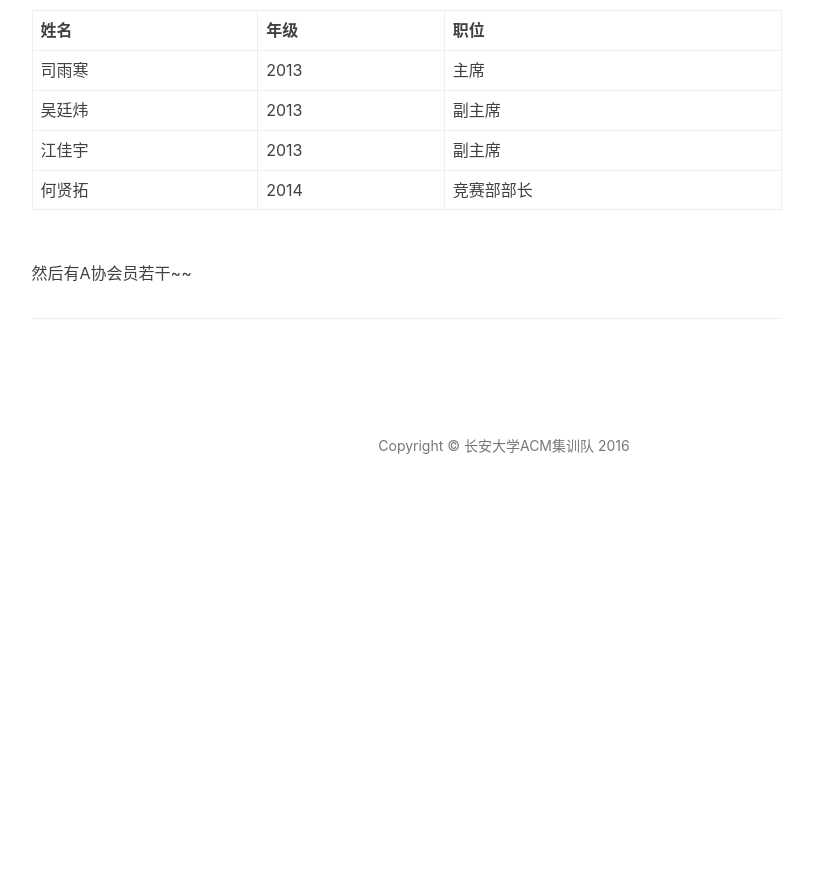
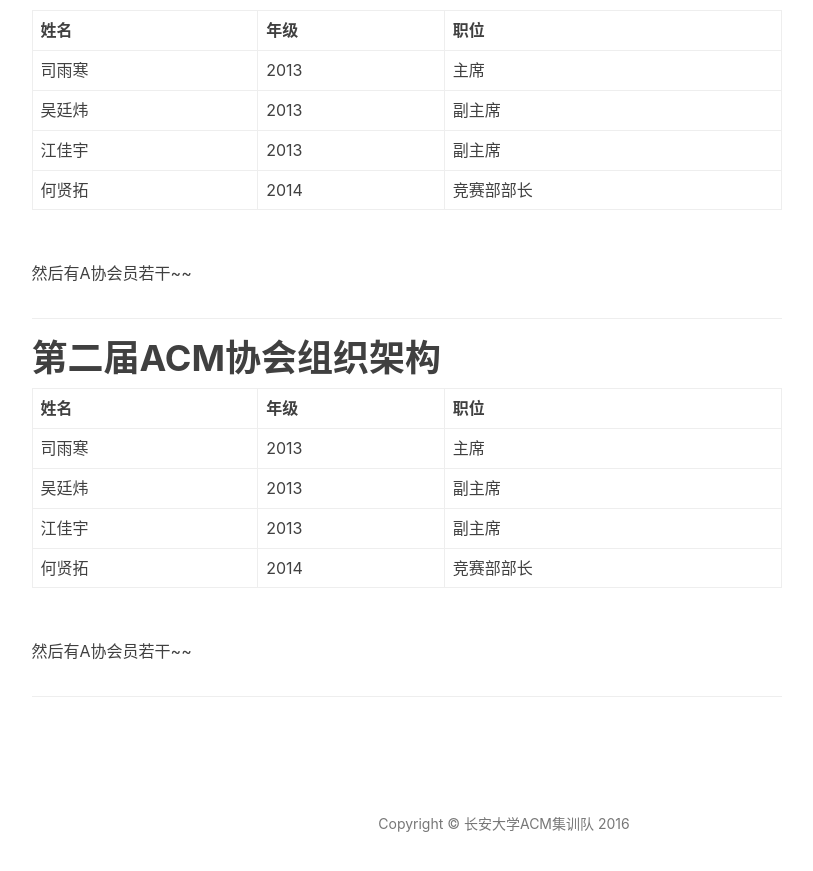
Before and after one commit to chdacm/chdacm.github.io, a Jekyll site: the page built from cauu.md, in a window 1280 px wide and 900 px high, scrolled down 2211 px. Shown: the top 871 px of the window, without its empty margins (136-949 px from the left). Built offline with Jekyll 4.4.1, drawn with Linux system fonts in a browser that asks for light colours; nearby versions of some CDN libraries; comment, search, counter and statistics services are not loaded; before the commit the page ends 2733 px from its top, so only the background shows below that.

Commit message:
orzAguin

```diff
--- a/cauu.md
+++ b/cauu.md
@@ -77,3 +77,16 @@ ACM协会官方群：88837395
 然后有A协会员若干~~
 
 ---
+
+# 第二届ACM协会组织架构
+
+|姓名|年级|职位
+|-|
+|[司雨寒](http://www.cnblogs.com/AOQNRMGYXLMV/)|2013|主席
+|吴廷炜|2013|副主席
+|江佳宇|2013|副主席
+|何贤拓|2014|竞赛部部长
+
+然后有A协会员若干~~
+
+---
```
